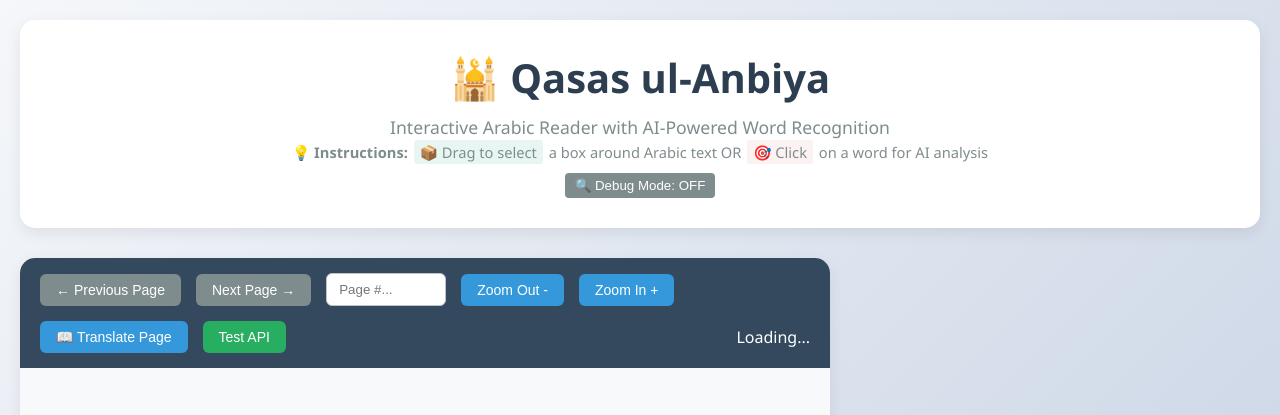
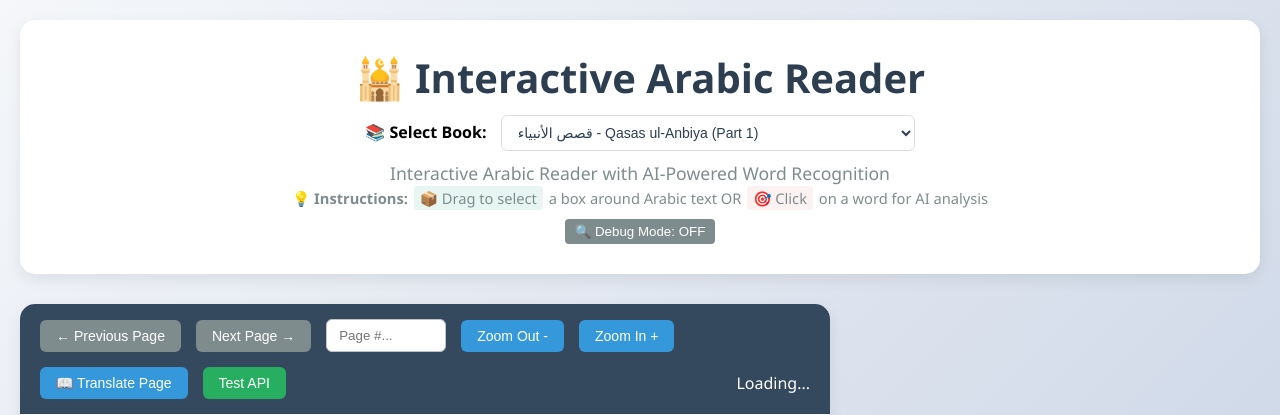
Before and after one commit to salmansheikhutk/datascience, a Flask app: page / in a window 1280 px wide. Shown: the top 415 px of the page. Run offline with Flask 3, Linux system fonts and the light colour scheme.

Commit message:
switching books works

```diff
--- a/qasas_flask/app.py
+++ b/qasas_flask/app.py
@@ -26,7 +26,20 @@
 
 # Global variables for PDF handling
 current_pdf = None
+current_book_name = None
 total_pages = 0
+
+# Available books
+AVAILABLE_BOOKS = {
+    'Qasas-ul-Anbiya-Part-1.pdf': {
+        'title': 'قصص الأنبياء - Qasas ul-Anbiya (Part 1)',
+        'filename': 'Qasas-ul-Anbiya-Part-1.pdf'
+    },
+    'sharh-arbaoon-nawawi-uthaymeen.pdf': {
+        'title': 'شرح الأربعون النووية - Sharh Arba\'een Nawawi (Uthaymeen)',
+        'filename': 'sharh-arbaoon-nawawi-uthaymeen.pdf'
+    }
+}
 
 # Vision cache: page_num -> { 'tokens': [...], 'lines': [...], 'image_size': (W,H) }
 vision_cache: Dict[int, Dict[str, Any]] = {}
@@ -40,14 +53,42 @@
     def load_pdf(self, pdf_path):
         """Load PDF file using pdf2image"""
         try:
-            # Convert first page to get total pages count
-            images = convert_from_path(pdf_path, first_page=1, last_page=1)
-            if images:
-                # Get total pages by converting all (this is more reliable)
-                all_images = convert_from_path(pdf_path)
-                self.total_pages = len(all_images)
-                self.pdf_path = pdf_path
-                return self.total_pages
+            # Get page count efficiently using pdfinfo (part of poppler)
+            import subprocess
+            try:
+                result = subprocess.run(['pdfinfo', pdf_path],
+                                      capture_output=True, text=True, check=True)
+                for line in result.stdout.split('\n'):
+                    if line.startswith('Pages:'):
+                        self.total_pages = int(line.split()[1])
+                        break
+
+                if self.total_pages > 0:
+                    self.pdf_path = pdf_path
+                    # Clear page cache when loading new PDF
+                    self.page_images_cache.clear()
+                    return self.total_pages
+            except:
+                # Fallback: convert just first page to validate PDF
+                images = convert_from_path(pdf_path, first_page=1, last_page=1)
+                if images:
+                    # Try PyPDF2 for page count
+                    try:
+                        import PyPDF2
+                        with open(pdf_path, 'rb') as file:
+                            pdf_reader = PyPDF2.PdfReader(file)
+                            self.total_pages = len(pdf_reader.pages)
+                    except:
+                        # Last resort: slower method
+                        print("Warning: Using slow page counting method")
+                        all_images = convert_from_path(pdf_path)
+                        self.total_pages = len(all_images)
+
+                    if self.total_pages > 0:
+                        self.pdf_path = pdf_path
+                        # Clear page cache when loading new PDF
+                        self.page_images_cache.clear()
+                        return self.total_pages
             return 0
         except Exception as e:
             print(f"Error loading PDF: {e}")
@@ -206,43 +247,85 @@
     """Main page"""
     return render_template('index.html')
 
-@app.route('/load_pdf')
+@app.route('/load_pdf', methods=['GET', 'POST'])
 def load_pdf():
-    """Load the default PDF file"""
-    global current_pdf, total_pages
+    """Load a PDF file"""
+    global current_pdf, current_book_name, total_pages
 
-    pdf_path = os.path.join(app.static_folder, 'pdfs', 'Qasas-ul-Anbiya-Part-1.pdf')
+    # Default to first book if no selection provided
+    if request.method == 'POST':
+        data = request.get_json()
+        pdf_filename = data.get('pdf_filename', 'Qasas-ul-Anbiya-Part-1.pdf')
+    else:
+        pdf_filename = 'Qasas-ul-Anbiya-Part-1.pdf'
+
+    # Validate book selection
+    if pdf_filename not in AVAILABLE_BOOKS:
+        return jsonify({
+            'success': False,
+            'message': f'Invalid book selection: {pdf_filename}'
+        })
+
+    book_info = AVAILABLE_BOOKS[pdf_filename]
+    pdf_path = os.path.join(app.static_folder, 'pdfs', book_info['filename'])
 
     if os.path.exists(pdf_path):
         total_pages = pdf_processor.load_pdf(pdf_path)
         if total_pages > 0:
             current_pdf = pdf_path
+            current_book_name = book_info['title']
+
+            # Clear caches when switching books
+            vision_cache.clear()
+            translation_cache.clear()
+
             return jsonify({
                 'success': True,
                 'total_pages': total_pages,
-                'message': f'PDF loaded successfully with {total_pages} pages'
+                'book_title': current_book_name,
+                'filename': pdf_filename,
+                'message': f'{current_book_name} loaded successfully with {total_pages} pages'
             })
 
     return jsonify({
         'success': False,
-        'message': 'Failed to load PDF file'
+        'message': f'Failed to load PDF file: {pdf_filename}'
+    })
+
+@app.route('/get_books')
+def get_books():
+    """Get list of available books"""
+    return jsonify({
+        'success': True,
+        'books': AVAILABLE_BOOKS
     })
 
 @app.route('/get_page/<int:page_num>')
 def get_page(page_num):
     """Get specific page as image"""
+    # Get optional parameters for cache busting
+    book_param = request.args.get('book', '')
+    timestamp = request.args.get('t', '')
+
     if not current_pdf or page_num < 1 or page_num > total_pages:
         return jsonify({'success': False, 'message': 'Invalid page number'})
 
     try:
         image_base64 = pdf_processor.get_page_image_base64(page_num)
         if image_base64:
-            return jsonify({
+            response = jsonify({
                 'success': True,
                 'image_url': image_base64,
                 'page_num': page_num,
-                'total_pages': total_pages
+                'total_pages': total_pages,
+                'book_name': current_book_name,
+                'timestamp': timestamp
             })
+            # Add headers to prevent caching
+            response.headers['Cache-Control'] = 'no-cache, no-store, must-revalidate'
+            response.headers['Pragma'] = 'no-cache'
+            response.headers['Expires'] = '0'
+            return response
         else:
             return jsonify({'success': False, 'message': 'Failed to generate page image'})
 
--- a/qasas_flask/static/css/styles.css
+++ b/qasas_flask/static/css/styles.css
@@ -38,6 +38,37 @@
 .header p {
     color: #7f8c8d;
     font-size: 1.1rem;
+}
+
+/* Book selector */
+#book-selector {
+    padding: 10px 15px;
+    border-radius: 8px;
+    border: 2px solid #3498db;
+    font-size: 14px;
+    background: white;
+    color: #2c3e50;
+    cursor: pointer;
+    transition: all 0.3s ease;
+    min-width: 300px;
+}
+
+#book-selector:hover {
+    border-color: #2980b9;
+    box-shadow: 0 2px 5px rgba(52, 152, 219, 0.2);
+}
+
+#book-selector:focus {
+    outline: none;
+    border-color: #2980b9;
+    box-shadow: 0 0 0 3px rgba(52, 152, 219, 0.1);
+}
+
+#book-selector:disabled {
+    background: #f8f9fa;
+    color: #6c757d;
+    cursor: not-allowed;
+    border-color: #dee2e6;
 }
 
 /* Main Content Layout */
--- a/qasas_flask/static/js/app.js
+++ b/qasas_flask/static/js/app.js
@@ -15,6 +15,7 @@
 const zoomOutBtn = document.getElementById('zoom-out');
 const translatePageBtn = document.getElementById('translate-page');
 const testApiBtn = document.getElementById('test-api');
+const bookSelector = document.getElementById('book-selector');
 const pageInfo = document.getElementById('page-info');
 const pdfImage = document.getElementById('pdf-image');
 const loadingMessage = document.getElementById('loading-message');
@@ -31,6 +32,9 @@
 async function initializeApp() {
     console.log('Initializing Qasas Flask App...');
 
+    // Load available books first
+    await loadAvailableBooks();
+
     // Event listeners
     prevBtn.addEventListener('click', showPrevPage);
     nextBtn.addEventListener('click', showNextPage);
@@ -38,6 +42,7 @@
     zoomOutBtn.addEventListener('click', zoomOut);
     translatePageBtn.addEventListener('click', () => loadPageTranslation(currentPage));
     testApiBtn.addEventListener('click', testApiConnection);
+    bookSelector.addEventListener('change', handleBookChange);
     closePanel.addEventListener('click', hideDefinitionPanel);
     debugBtn.addEventListener('click', toggleDebugMode);
 
@@ -84,18 +89,52 @@
     await loadPDF();
 }
 
+async function loadAvailableBooks() {
+    try {
+        const response = await fetch('/get_books');
+        const data = await response.json();
+
+        if (data.success) {
+            // Clear existing options
+            bookSelector.innerHTML = '';
+
+            // Populate with available books
+            for (const [filename, bookInfo] of Object.entries(data.books)) {
+                const option = document.createElement('option');
+                option.value = filename;
+                option.textContent = bookInfo.title;
+                bookSelector.appendChild(option);
+            }
+        }
+    } catch (error) {
+        console.error('Error loading available books:', error);
+    }
+}
+
 async function loadPDF() {
     console.log('Loading PDF...');
+    const selectedBook = bookSelector.value;
+    console.log('Selected book:', selectedBook);
     showStatus('Loading PDF...', 'info');
 
     try {
-        const response = await fetch('/load_pdf');
+        const response = await fetch('/load_pdf', {
+            method: 'POST',
+            headers: {
+                'Content-Type': 'application/json',
+            },
+            body: JSON.stringify({
+                pdf_filename: selectedBook
+            })
+        });
         const data = await response.json();
+
+        console.log('DEBUG: Response from server:', data);
 
         if (data.success) {
             totalPages = data.total_pages;
             console.log(`PDF loaded: ${totalPages} pages`);
-            showStatus(`PDF loaded successfully: ${totalPages} pages`, 'success');
+            showStatus(`${data.book_title} loaded successfully: ${totalPages} pages`, 'success');
 
             // Load first page
             await loadPage(1);
@@ -107,6 +146,31 @@
     } catch (error) {
         console.error('Error loading PDF:', error);
         showStatus('Failed to load PDF: ' + error.message, 'error');
+    }
+}
+
+async function handleBookChange() {
+    console.log('Book selector changed to:', bookSelector.value);
+
+    // Show loading state
+    bookSelector.disabled = true;
+    showStatus('Switching books...', 'info');
+
+    // Clear any existing translation panel
+    hideDefinitionPanel();
+
+    // Reset current page
+    currentPage = 1;
+
+    try {
+        // Load the new PDF
+        await loadPDF();
+        showStatus('Book switched successfully!', 'success');
+    } catch (error) {
+        console.error('Error switching books:', error);
+        showStatus('Failed to switch books: ' + error.message, 'error');
+    } finally {
+        bookSelector.disabled = false;
     }
 }
 
@@ -198,7 +262,9 @@
     try {
         console.log(`Loading page ${pageNum}...`);
 
-        const response = await fetch(`/get_page/${pageNum}`);
+        // Add cache-busting parameter with current book
+        const currentBook = bookSelector.value || 'default';
+        const response = await fetch(`/get_page/${pageNum}?book=${encodeURIComponent(currentBook)}&t=${Date.now()}`);
         const data = await response.json();
 
         if (data.success) {
--- a/qasas_flask/templates/index.html
+++ b/qasas_flask/templates/index.html
@@ -10,7 +10,14 @@
     <div class="container">
         <!-- Header -->
                 <div class="header">
-            <h1>🕌 Qasas ul-Anbiya</h1>
+            <h1>🕌 Interactive Arabic Reader</h1>
+            <div style="margin: 10px 0;">
+                <label for="book-selector" style="font-weight: bold; margin-right: 10px;">📚 Select Book:</label>
+                <select id="book-selector" style="padding: 8px 12px; border-radius: 6px; border: 1px solid #ddd; font-size: 14px; background: white;">
+                    <option value="Qasas-ul-Anbiya-Part-1.pdf">قصص الأنبياء - Qasas ul-Anbiya (Part 1)</option>
+                    <option value="sharh-arbaoon-nawawi-uthaymeen.pdf">شرح الأربعون النووية - Sharh Arba'een Nawawi (Uthaymeen)</option>
+                </select>
+            </div>
             <p>Interactive Arabic Reader with AI-Powered Word Recognition</p>
             <p><small>💡 <strong>Instructions:</strong>
                 <span style="background: #e8f6f3; padding: 2px 6px; border-radius: 3px; margin: 2px;">📦 Drag to select</span> a box around Arabic text OR
```
Also changed, not shown: 1 other file.
